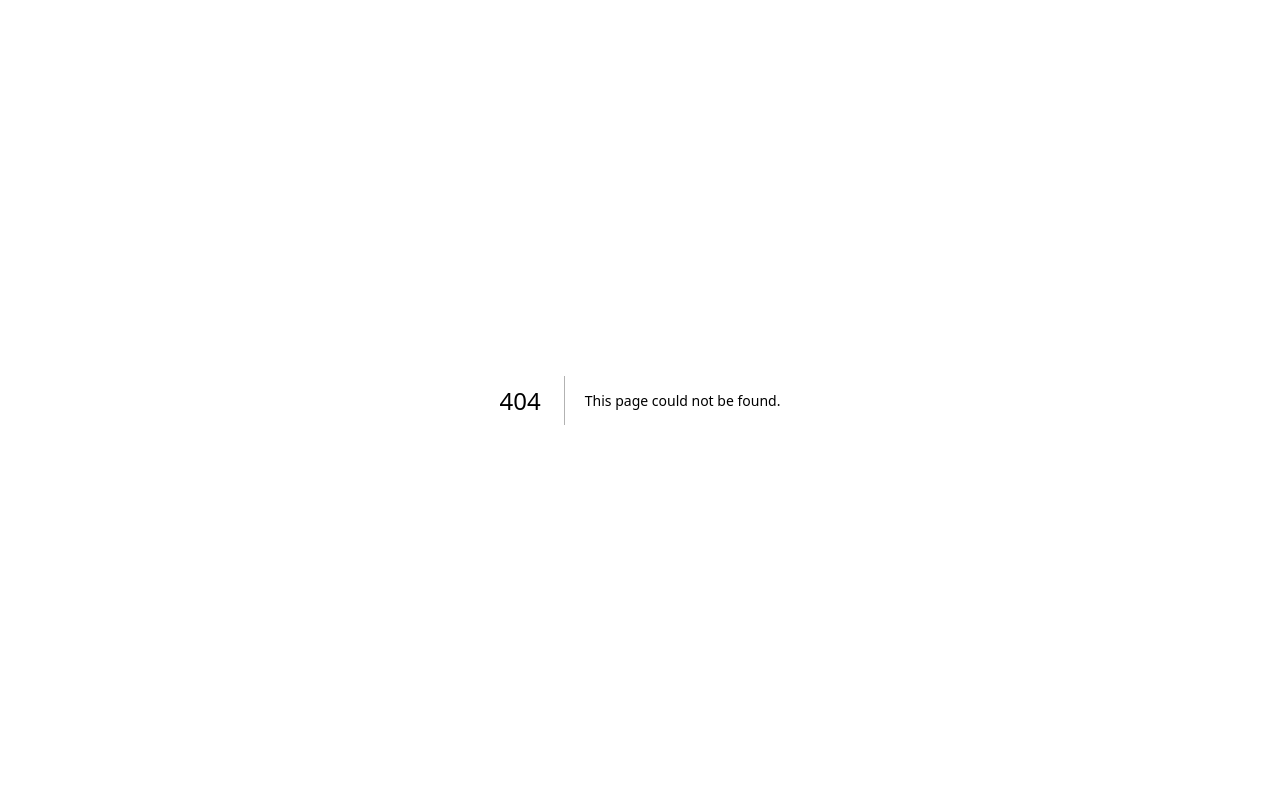
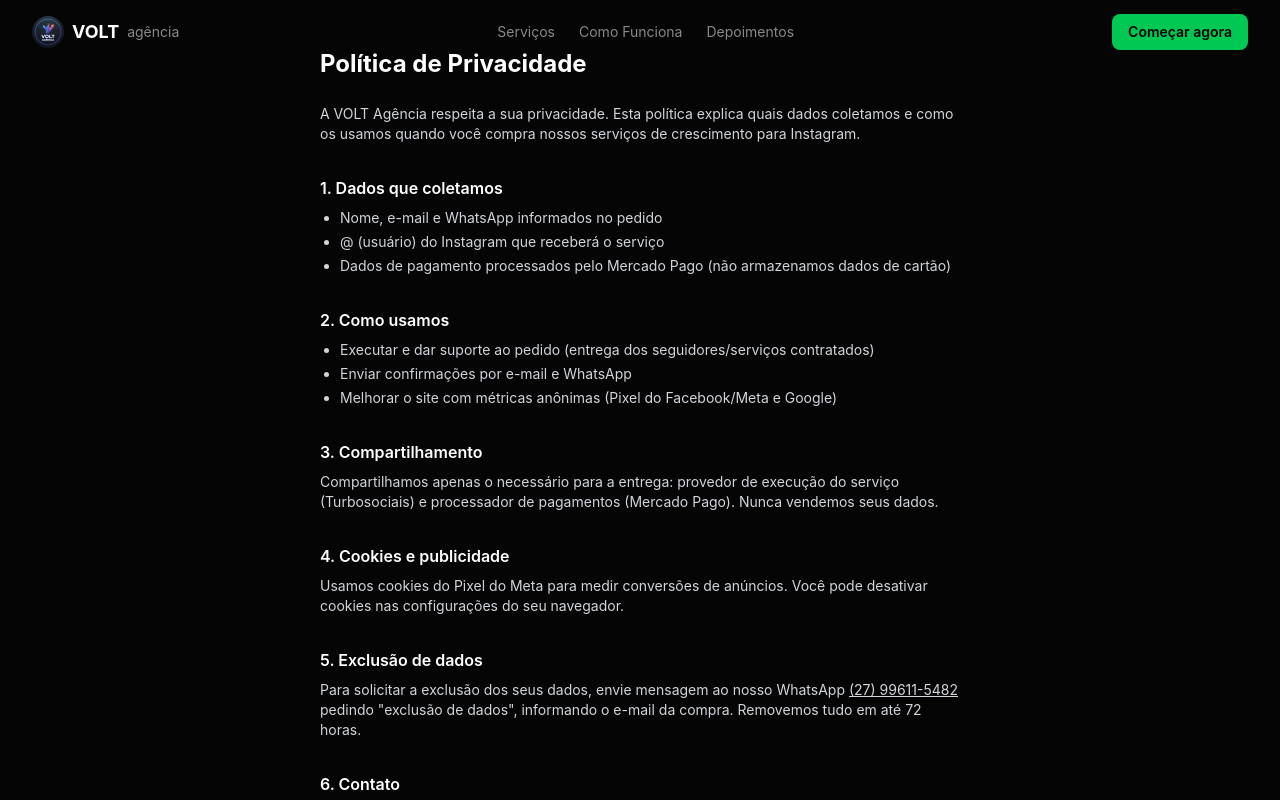
Before and after one commit to brxnv21/Volt-Agencia, a Next.js app: page /privacidade in a window 1280 px wide. Before the commit this address had no page. Shown: the top 800 px of the page. Built offline with nearby package versions, Linux system fonts and the light colour scheme.

Commit message:
Add privacy policy page (required for Meta app live mode)

```diff
--- /dev/null
+++ b/src/app/privacidade/page.tsx
@@ -0,0 +1,48 @@
+import Header from '@/components/Header'
+import Footer from '@/components/Footer'
+
+export const metadata = {
+  title: 'Política de Privacidade — VOLT Agência',
+  description: 'Como coletamos, usamos e protegemos seus dados.',
+}
+
+export default function Privacidade() {
+  return (
+    <main className="bg-volt-darker min-h-screen text-gray-300">
+      <Header />
+      <div className="max-w-2xl mx-auto px-4 py-12">
+        <h1 className="text-2xl font-bold text-white mb-6">Política de Privacidade</h1>
+        <p className="text-sm mb-4">A VOLT Agência respeita a sua privacidade. Esta política explica quais dados coletamos e como os usamos quando você compra nossos serviços de crescimento para Instagram.</p>
+
+        <h2 className="text-white font-semibold mt-8 mb-2">1. Dados que coletamos</h2>
+        <ul className="list-disc pl-5 text-sm space-y-1">
+          <li>Nome, e-mail e WhatsApp informados no pedido</li>
+          <li>@ (usuário) do Instagram que receberá o serviço</li>
+          <li>Dados de pagamento processados pelo Mercado Pago (não armazenamos dados de cartão)</li>
+        </ul>
+
+        <h2 className="text-white font-semibold mt-8 mb-2">2. Como usamos</h2>
+        <ul className="list-disc pl-5 text-sm space-y-1">
+          <li>Executar e dar suporte ao pedido (entrega dos seguidores/serviços contratados)</li>
+          <li>Enviar confirmações por e-mail e WhatsApp</li>
+          <li>Melhorar o site com métricas anônimas (Pixel do Facebook/Meta e Google)</li>
+        </ul>
+
+        <h2 className="text-white font-semibold mt-8 mb-2">3. Compartilhamento</h2>
+        <p className="text-sm">Compartilhamos apenas o necessário para a entrega: provedor de execução do serviço (Turbosociais) e processador de pagamentos (Mercado Pago). Nunca vendemos seus dados.</p>
+
+        <h2 className="text-white font-semibold mt-8 mb-2">4. Cookies e publicidade</h2>
+        <p className="text-sm">Usamos cookies do Pixel do Meta para medir conversões de anúncios. Você pode desativar cookies nas configurações do seu navegador.</p>
+
+        <h2 id="exclusao" className="text-white font-semibold mt-8 mb-2">5. Exclusão de dados</h2>
+        <p className="text-sm">Para solicitar a exclusão dos seus dados, envie mensagem ao nosso WhatsApp <a href="https://wa.me/5527996115482" className="text-volt-accent underline">(27) 99611-5482</a> pedindo &quot;exclusão de dados&quot;, informando o e-mail da compra. Removemos tudo em até 72 horas.</p>
+
+        <h2 className="text-white font-semibold mt-8 mb-2">6. Contato</h2>
+        <p className="text-sm">Dúvidas sobre esta política: WhatsApp (27) 99611-5482 ou e-mail bnsiq2015@gmail.com.</p>
+
+        <p className="text-xs text-gray-500 mt-10">Última atualização: 21/08/2026</p>
+      </div>
+      <Footer track={false} />
+    </main>
+  )
+}
```
